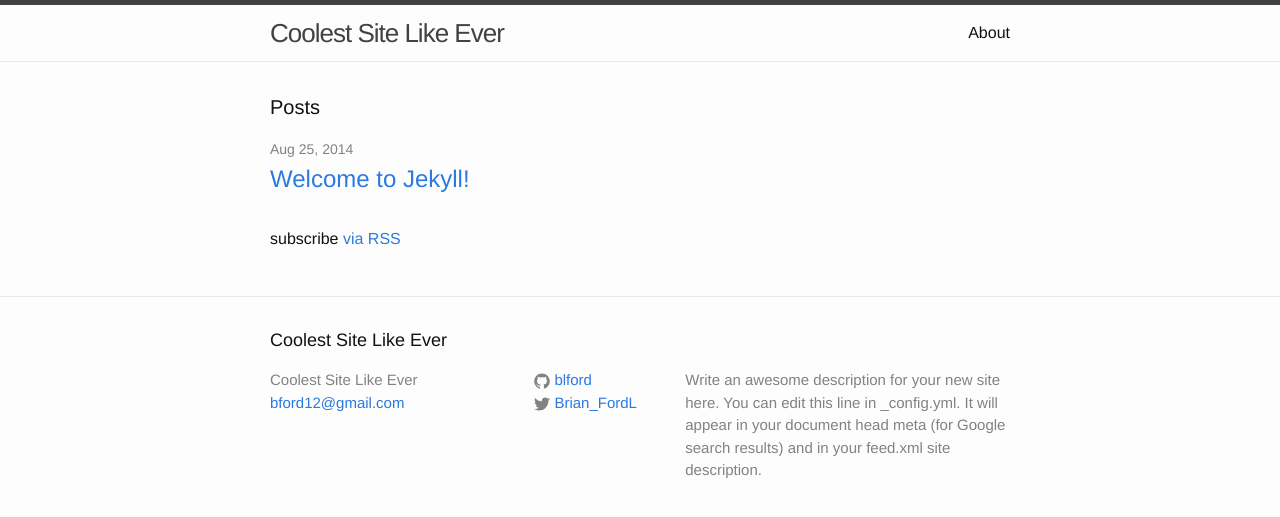
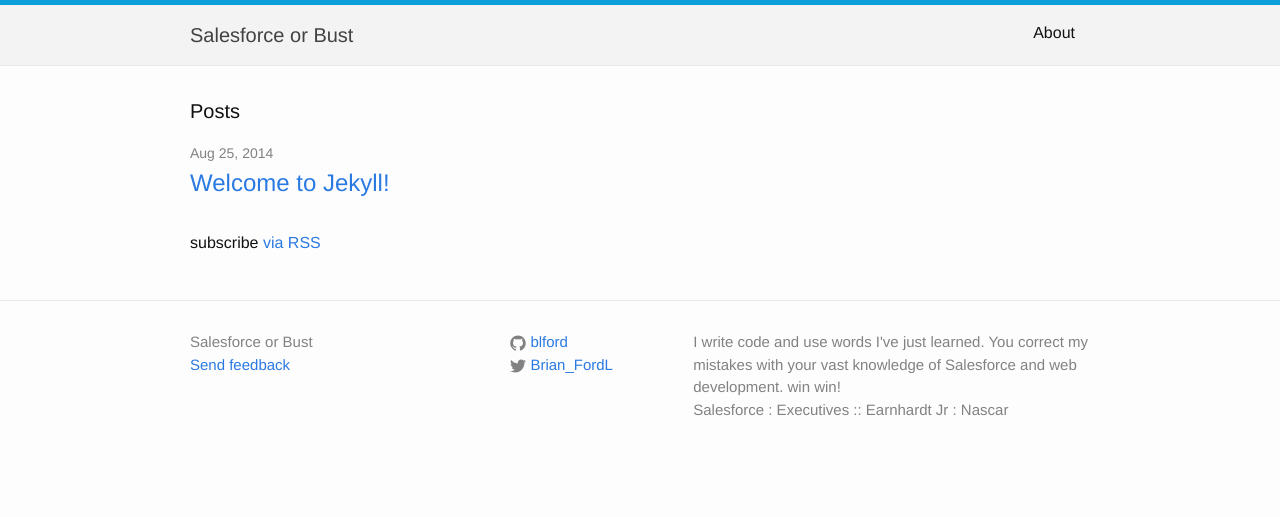
Before and after one commit to blford/personal-website, a Jekyll site: the page built from index.html, in a window 1280 px wide. Shown: the top 517 px of the page. Built offline with Jekyll 4.4.1, drawn with Linux system fonts in a browser that asks for light colours.

Commit message:
updated css, header & footer

```diff
--- a/_config.yml
+++ b/_config.yml
@@ -1,11 +1,11 @@
 # Site settings
-title: Coolest Site Like Ever
+title: Salesforce or Bust
 author: Brian Ford
 email: bford12@gmail.com
 description: > # this means to ignore newlines until "baseurl:"
-  Write an awesome description for your new site here. You can edit this
-  line in _config.yml. It will appear in your document head meta (for
-  Google search results) and in your feed.xml site description.
+   I write code and use words I've just learned. You correct my mistakes with
+   your vast knowledge of Salesforce and web development. win win!<br />
+   Salesforce : Executives :: Earnhardt Jr : Nascar
 baseurl: "" # the subpath of your site, e.g. /blog/
 url: "http://localhost:4000" # the base hostname & protocol for your site
 twitter_username: Brian_FordL
--- a/_includes/footer.html
+++ b/_includes/footer.html
@@ -1,14 +1,12 @@
 <footer class="site-footer">
 
   <div class="wrapper">
-
-    <h2 class="footer-heading">{{ site.title }}</h2>
 
     <div class="footer-col-wrapper">
       <div class="footer-col  footer-col-1">
         <ul class="contact-list">
           <li>{{ site.title }}</li>
-          <li><a href="mailto:{{ site.email }}">{{ site.email }}</a></li>
+          <li><a href="https://github.com/blford/feedback/issues/new" target="_blank">Send feedback</a></li>
         </ul>
       </div>
 
--- a/_includes/header.html
+++ b/_includes/header.html
@@ -14,11 +14,13 @@
       </a>
 
       <div class="trigger">
+        <ul>
         {% for page in site.pages %}
           {% if page.title %}
-          <a class="page-link" href="{{ page.url | prepend: site.baseurl }}">{{ page.title }}</a>
+          <li><a class="page-link" href="{{ page.url | prepend: site.baseurl }}">{{ page.title }}</a></li>
           {% endif %}
         {% endfor %}
+        </ul>
       </div>
     </nav>
 
--- a/_sass/_base.scss
+++ b/_sass/_base.scss
@@ -29,7 +29,7 @@
  */
 h1, h2, h3, h4, h5, h6,
 p, blockquote, pre,
-ul, ol, dl, figure,
+ol, dl, figure,
 %vertical-rhythm {
     margin-bottom: $spacing-unit / 2;
 }
@@ -62,7 +62,7 @@
 /**
  * Lists
  */
-ul, ol {
+ol {
     margin-left: $spacing-unit;
 }
 
@@ -96,7 +96,7 @@
     }
 
     &:hover {
-        color: $text-color;
+        color: $grey-color-dark;
         text-decoration: underline;
     }
 }
@@ -153,8 +153,8 @@
  * Wrapper
  */
 .wrapper {
-    max-width: -webkit-calc(800px - (#{$spacing-unit} * 2));
-    max-width:         calc(800px - (#{$spacing-unit} * 2));
+    max-width: -webkit-calc(960px - (#{$spacing-unit} * 2));
+    max-width:         calc(960px - (#{$spacing-unit} * 2));
     margin-right: auto;
     margin-left: auto;
     padding-right: $spacing-unit;
@@ -162,8 +162,8 @@
     @extend %clearfix;
 
     @include media-query($on-laptop) {
-        max-width: -webkit-calc(800px - (#{$spacing-unit}));
-        max-width:         calc(800px - (#{$spacing-unit}));
+        max-width: -webkit-calc(960px - (#{$spacing-unit}));
+        max-width:         calc(960px - (#{$spacing-unit}));
         padding-right: $spacing-unit / 2;
         padding-left: $spacing-unit / 2;
     }
--- a/_sass/_layout.scss
+++ b/_sass/_layout.scss
@@ -2,19 +2,20 @@
  * Site header
  */
 .site-header {
-    border-top: 5px solid $grey-color-dark;
+    border-top: 5px solid $sfdc-color-blue;
     border-bottom: 1px solid $grey-color-light;
     min-height: 56px;
+    transition: all .2s linear;
+    background-color: #f3f3f3;
 
     // Positioning context for the mobile navigation icon
     position: relative;
 }
 
 .site-title {
-    font-size: 26px;
-    line-height: 56px;
-    letter-spacing: -1px;
-    margin-bottom: 0;
+    display: block;
+    padding: 20px 20px 20px 0;
+    font: 200 20px/1 Helvetica, Arial;
     float: left;
 
     &,
@@ -25,19 +26,31 @@
 
 .site-nav {
     float: right;
-    line-height: 56px;
 
     .menu-icon {
         display: none;
     }
 
+    li {
+        list-style-type: none;
+    }
+
     .page-link {
         color: $text-color;
         line-height: $base-line-height;
+        display: inline-block;
+        padding: 16px 15px 16px;
 
         // Gaps between nav items, but not on the first one
         &:not(:first-child) {
             margin-left: 20px;
+        }
+
+        &:hover {
+            color: $sfdc-color-blue;
+            text-decoration: none;
+            position: relative;
+            top: -1px;
         }
     }
 
--- a/css/main.scss
+++ b/css/main.scss
@@ -16,6 +16,7 @@
 $text-color:       #111;
 $background-color: #fdfdfd;
 $brand-color:      #2a7ae2;
+$sfdc-color-blue:  #0ba0db;
 
 $grey-color:       #828282;
 $grey-color-light: lighten($grey-color, 40%);
```
Also changed, not shown: favicon.ico (added), img/bford-headshot.png (added), 7 other files.
